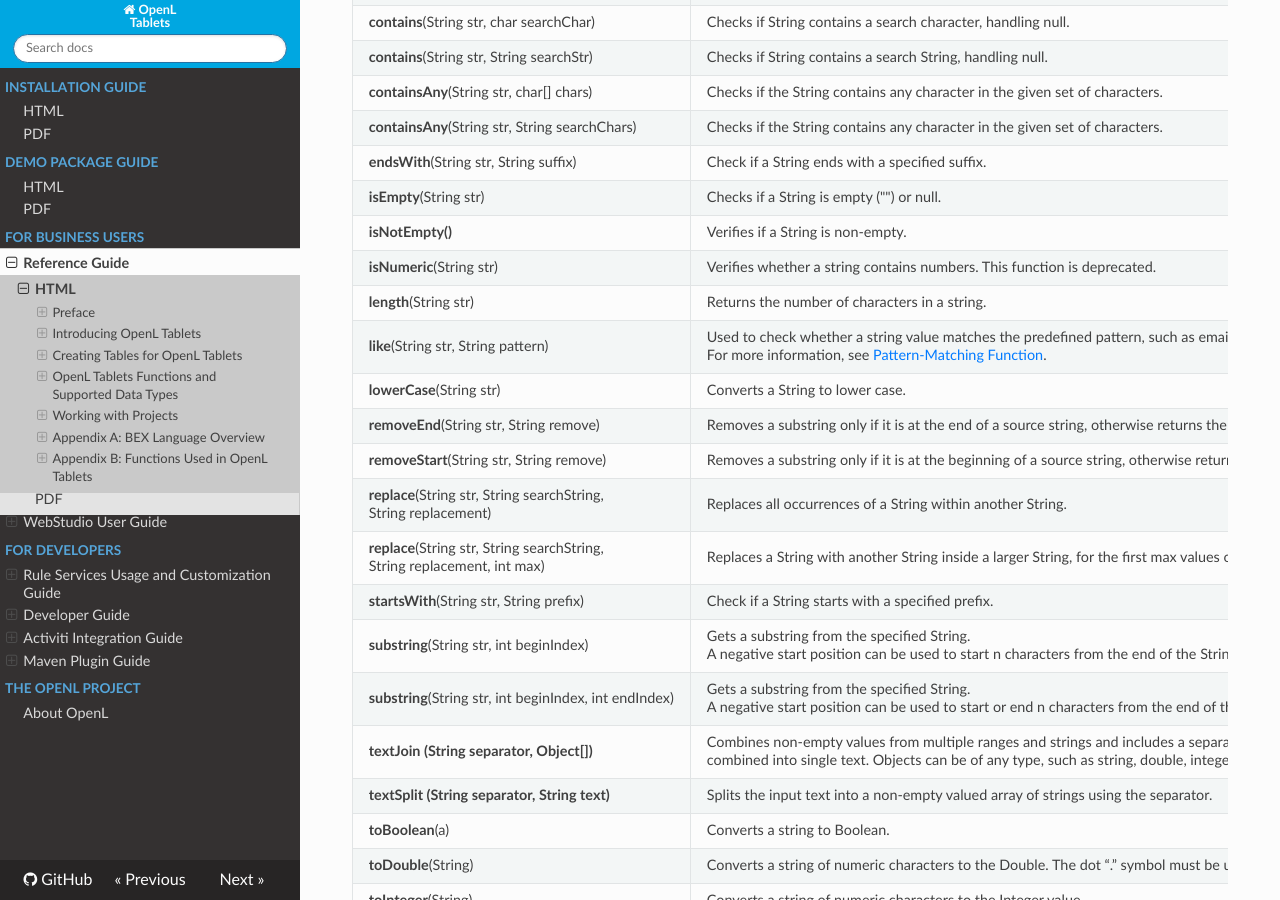
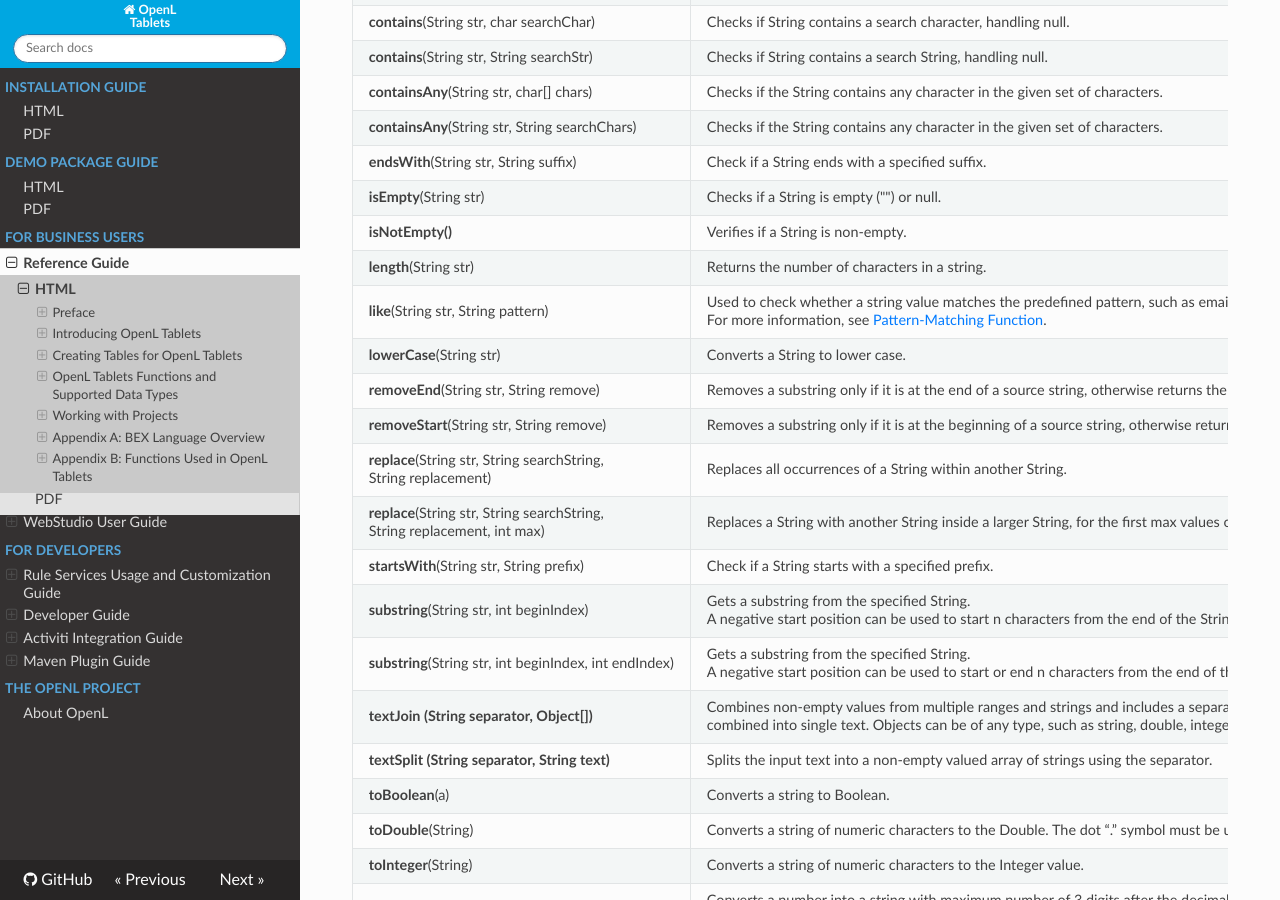
Before and after one commit to agradus/OpenLdocs, an MkDocs documentation site: the page built from docs/documentation/guides/reference_guide.md, in a window 1280 px wide and 900 px high, scrolled down 191002 px. Built offline with MkDocs 1.6.1, drawn with Linux system fonts in a browser that asks for light colours; nearby versions of some CDN libraries.

Commit message:
EPBDS-12596
EPBDS-12596

```diff
--- a/docs/documentation/guides/reference_guide.md
+++ b/docs/documentation/guides/reference_guide.md
@@ -4279,7 +4279,6 @@ This chapter provides a complete list of functions available in OpenL Tablets an
 | **endsWith**(String str, String suffix)                                   | Check if a String ends with a specified suffix.                                                                                                                                                                                                                                                                                                                                                                                                                                                                                                                                                                                                                                                                                                                                               |
 | **isEmpty**(String str)                                                   | Checks if a String is empty ("") or null.                                                                                                                                                                                                                                                                                                                                                                                                                                                                                                                                                                                                                                                                                                                                                     |
 | **isNotEmpty()**                                                          | Verifies if a String is non-empty.                                                                                                                                                                                                                                                                                                                                                                                                                                                                                                                                                                                                                                                                                                                                                            |
-| **isNumeric**(String str)                                                 | Verifies whether a string contains numbers. This function is deprecated.                                                                                                                                                                                                                                                                                                                                                                                                                                                                                                                                                                                                                                                                                                                      |
 | **length**(String str)                                                    | Returns the number of characters in a string.                                                                                                                                                                                                                                                                                                                                                                                                                                                                                                                                                                                                                                                                                                                                                 |
 | **like**(String str, String pattern)                                      | Used to check whether a string value matches the predefined pattern, such as emails, phone numbers, and zip codes. <br/>For more information, see [Pattern-Matching Function](#pattern-matching-function).                                                                                                                                                                                                                                                                                                                                                                                                                                                                                                                                                                                      |
 | **lowerCase**(String str)                                                 | Converts a String to lower case.                                                                                                                                                                                                                                                                                                                                                                                                                                                                                                                                                                                                                                                                                                                                                              |
```
